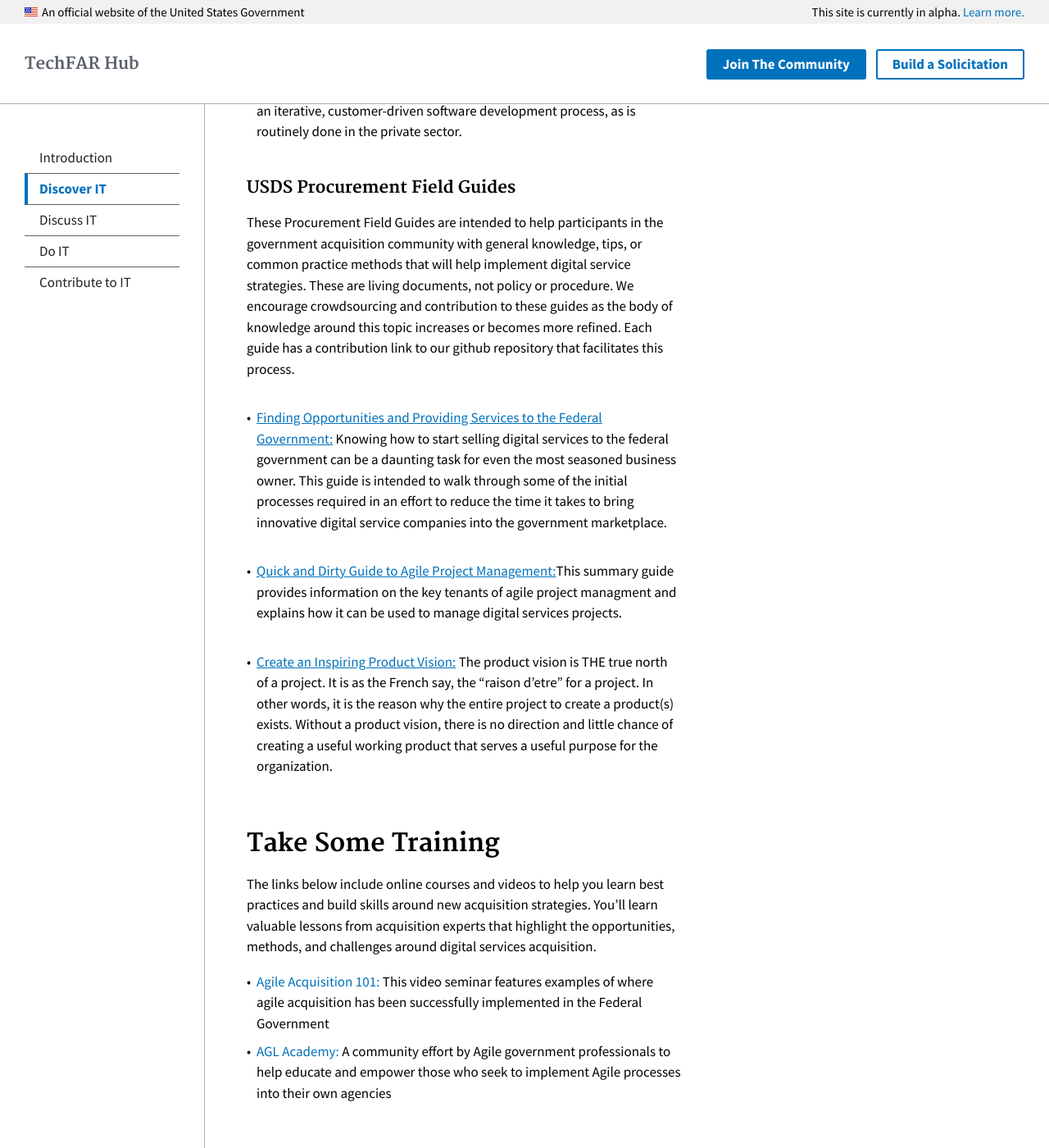
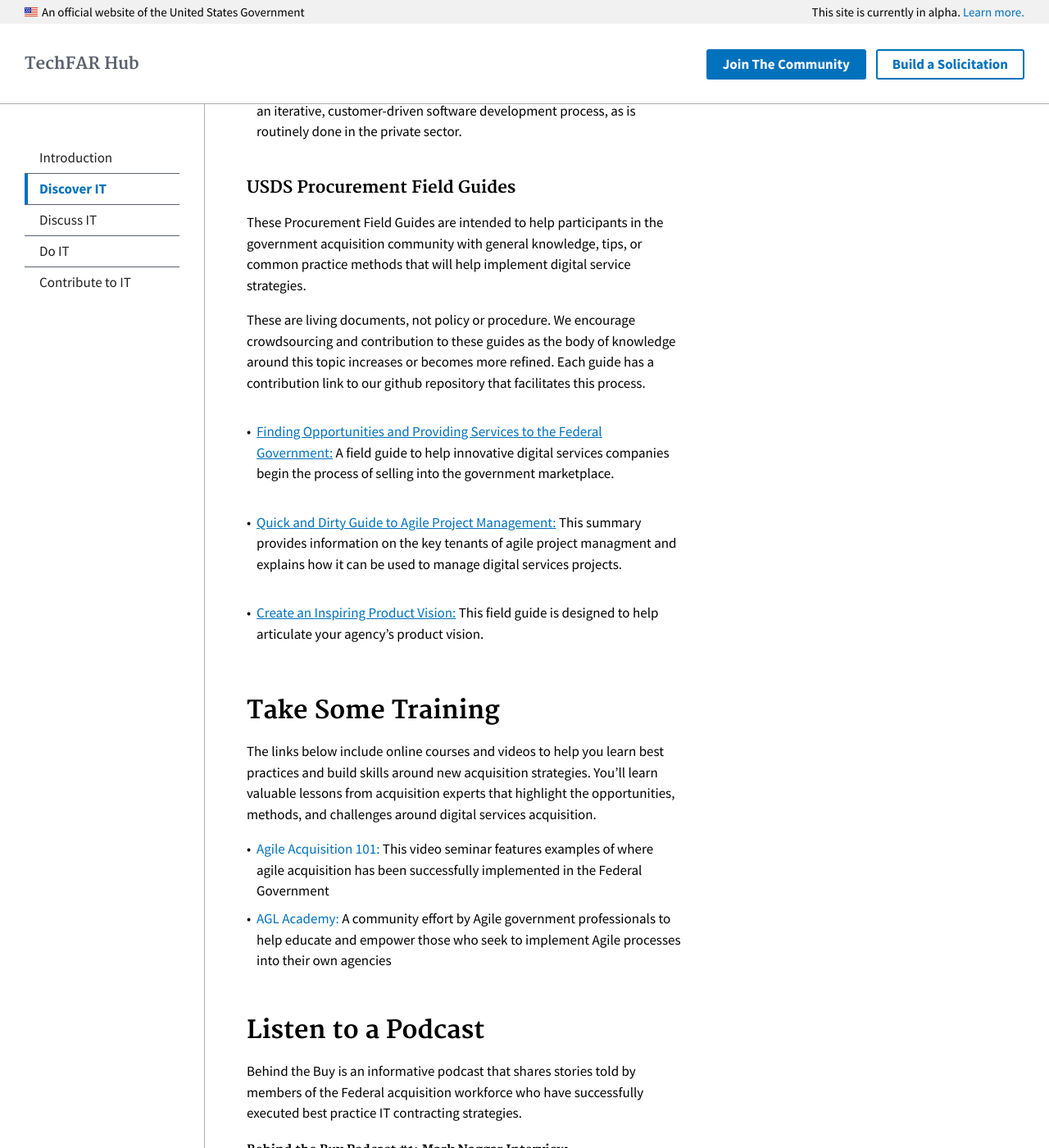
Before and after one commit to usds/techfar-hub, a Jekyll site: the page built from _topics/1_discover-it.md, in a window 1280 px wide and 1400 px high, scrolled down 440 px. Shown: the whole window at 82% size. Built offline with Jekyll 4.4.1, drawn with Linux system fonts in a browser that asks for light colours.

Commit message:
Update 1_discover-it.md

```diff
--- a/_topics/1_discover-it.md
+++ b/_topics/1_discover-it.md
@@ -16,13 +16,18 @@
 
 ### USDS Procurement Field Guides
 
-These Procurement Field Guides are intended to help participants in the government acquisition community with general knowledge, tips, or common practice methods that will help implement digital service strategies. These are living documents, not policy or procedure. We encourage crowdsourcing and contribution to these guides as the body of knowledge around this topic increases or becomes more refined. Each guide has a contribution link to our github repository that facilitates this process.
+These Procurement Field Guides are intended to help participants in the government acquisition community with general knowledge, tips, or common practice methods that will help implement digital service strategies.
 
-- [Finding Opportunities and Providing Services to the Federal Government:](https://techfarhub.cio.gov/discover-IT/opportunities/)  Knowing how to start selling digital services to the federal government can be a daunting task for even the most seasoned business owner. This guide is intended to walk through some of the initial processes required in an effort to reduce the time it takes to bring innovative digital service companies into the government marketplace.
+These are living documents, not policy or procedure. We encourage crowdsourcing and contribution to these guides as the body of knowledge around this topic increases or becomes more refined. Each guide has a contribution link to our github repository that facilitates this process.
 
-- [Quick and Dirty Guide to Agile Project Management:](https://techfarhub.cio.gov/assets/files/Quick and Dirty Skinny on Agile Software Development-I2.pdf){:target="_blank"}This summary guide provides information on the key tenants of agile project managment and explains how it can be used to manage digital services projects.
+- [Finding Opportunities and Providing Services to the Federal Government:](https://techfarhub.cio.gov/discover-IT/opportunities)
+A field guide to help innovative digital services companies begin the process of selling into the government marketplace.
 
-- [Create an Inspiring Product Vision:](https://techfarhub.cio.gov/assets/files/CreateAnInspritingProductVisionF.pdf){:target="_blank"} The product vision is THE true north of a project. It is as the French say, the “raison d’etre” for a project. In other words, it is the reason why the entire project to create a product(s) exists. Without a product vision, there is no direction and little chance of creating a useful working product that serves a useful purpose for the organization.
+- [Quick and Dirty Guide to Agile Project Management:](https://techfarhub.cio.gov/assets/files/Quick and Dirty Skinny on Agile Software Development-I2.pdf)
+This summary provides information on the key tenants of agile project managment and explains how it can be used to manage digital services projects.
+
+- [Create an Inspiring Product Vision:](https://techfarhub.cio.gov/assets/files/CreateAnInspritingProductVisionF.pdf)
+This field guide is designed to help articulate your agency's product vision.
 
 ## Take Some Training
 
```
